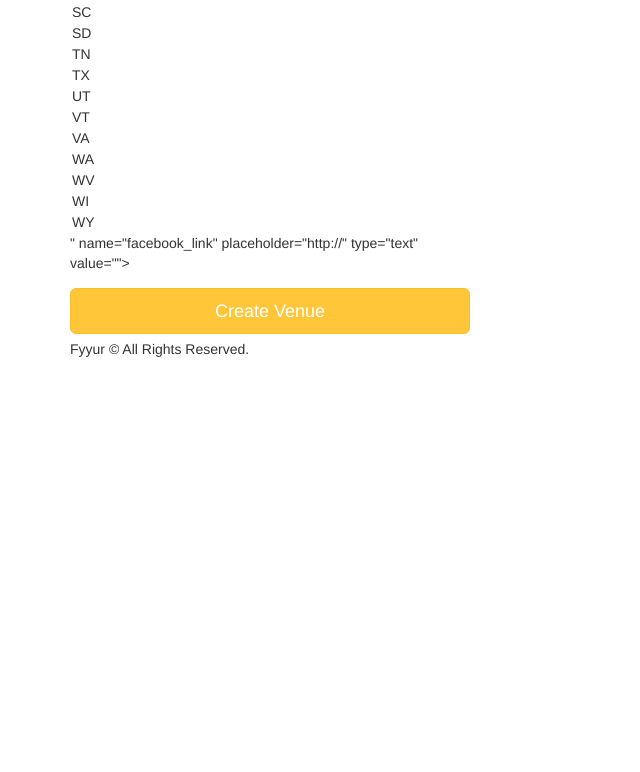
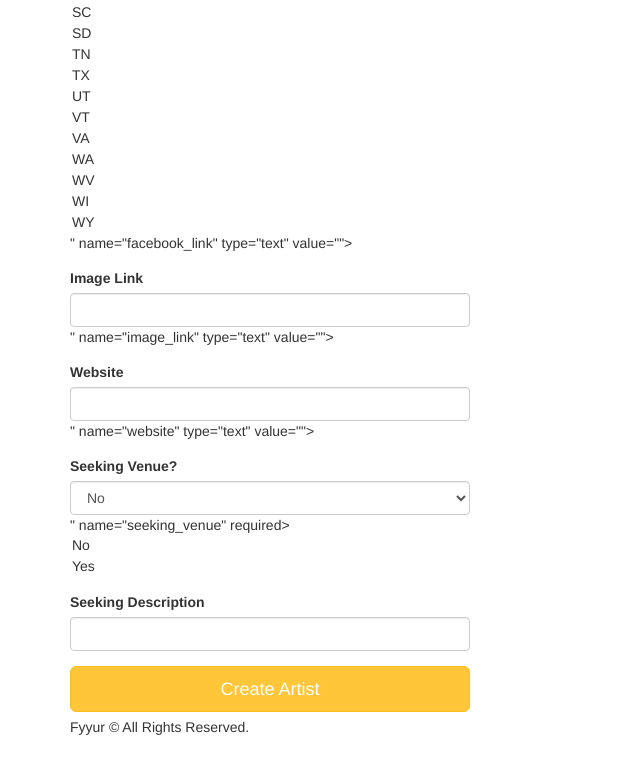
Before and after one commit to xia0m/fyyur, a Flask app: page /artists/create in a window 1280 px wide. Shown: the part 1768-2540 px from the top of the page, without its empty margins (0-640 px from the left). Before the commit the page ends 2125 px from the top, so only its background shows below. Run offline with Flask 2, Linux system fonts and the light colour scheme; some libraries are stand-ins or nearby versions.

Commit message:
feat: created new artist form

```diff
--- a/templates/forms/new_artist.html
+++ b/templates/forms/new_artist.html
@@ -30,9 +30,25 @@
     </div>
     <div class="form-group">
       <label for="genres">Facebook Link</label>
-      {{ form.facebook_link(class_ = 'form-control', placeholder='http://', id=form.state, autofocus = true) }}
+      {{ form.facebook_link(class_ = 'form-control', id=form.state, autofocus = true) }}
     </div>
-    <input type="submit" value="Create Venue" class="btn btn-primary btn-lg btn-block">
+    <div class="form-group">
+      <label for="image-link">Image Link</label>
+      {{ form.image_link(class_ = 'form-control', id=form.image_link, autofocus = true) }}
+    </div>
+    <div class="form-group">
+      <label for="website">Website</label>
+      {{ form.website(class_ = 'form-control', id=form.website, autofocus = true) }}
+    </div>
+    <div class="form-group">
+      <label for="seeking_venue">Seeking Venue?</label>
+      {{ form.seeking_venue(class_ = 'form-control', id=form.seeking_venue, autofocus = true) }}
+    </div>
+    <div class="form-group">
+      <label for="seeking_description">Seeking Description</label>
+      {{ form.seeking_description(class_ = 'form-control', id=form.seeking_talent, autofocus = true) }}
+    </div>
+    <input type="submit" value="Create Artist" class="btn btn-primary btn-lg btn-block">
   </form>
 </div>
 {% endblock %}
```
